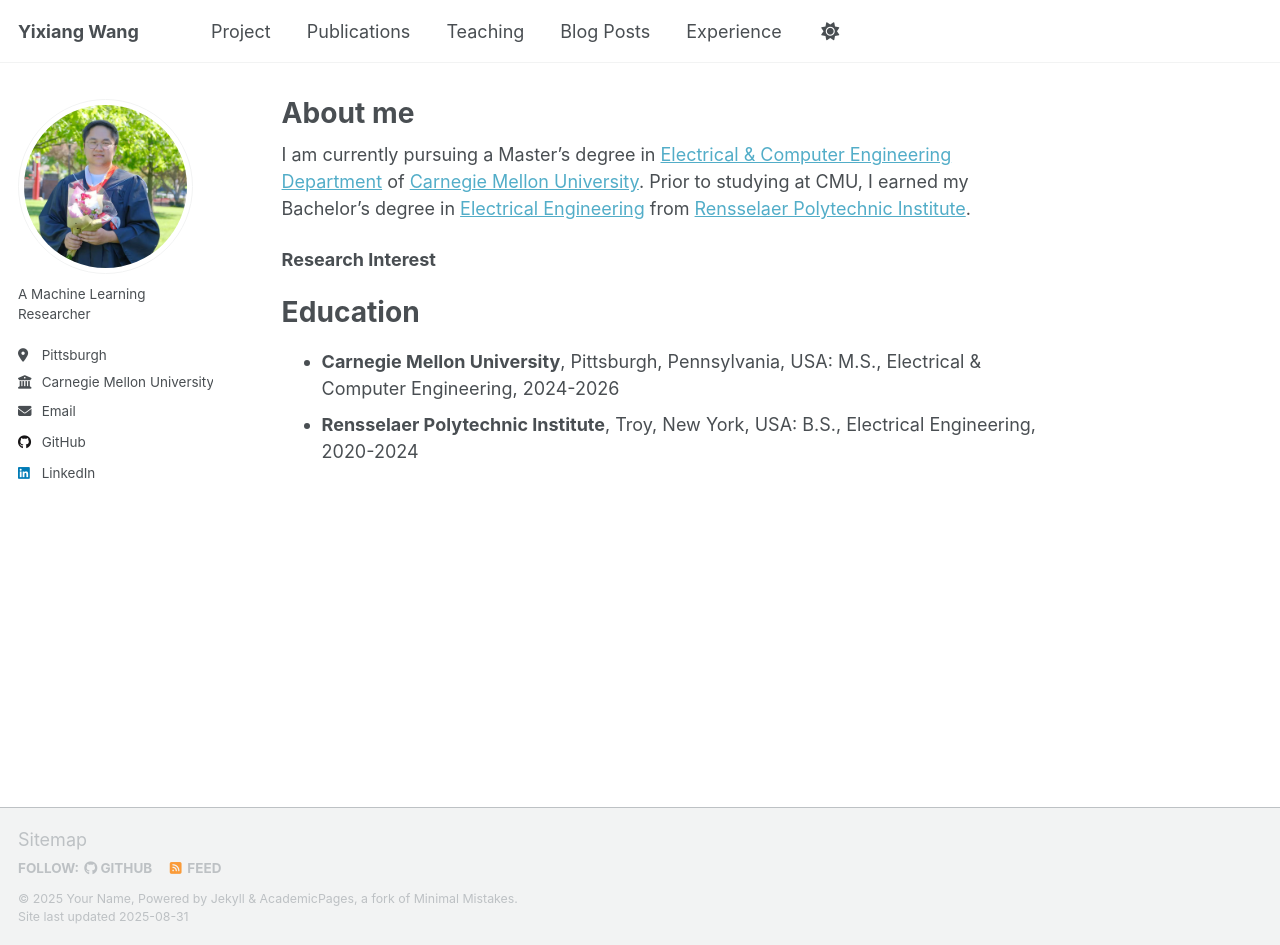
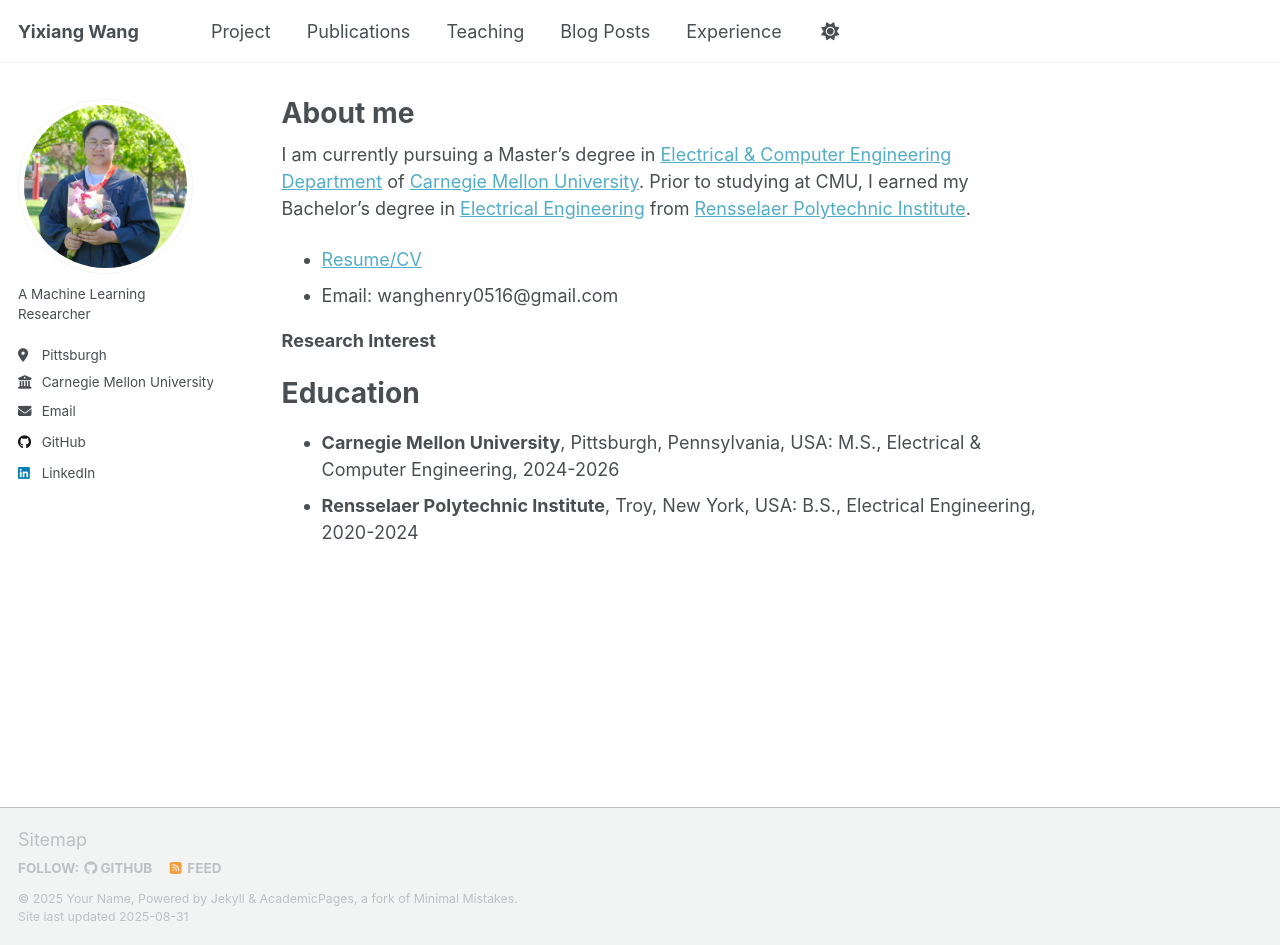
Before and after one commit to wangy8205165/wangy8205165.github.io, a Jekyll site: the page built from _pages/about.md, in a window 1280 px wide and 945 px high. Built offline with Jekyll 4.4.1, drawn with Linux system fonts in a browser that asks for light colours; a script that is not in the unit is left out.

Commit message:
add a resume link

```diff
--- a/_pages/about.md
+++ b/_pages/about.md
@@ -9,6 +9,8 @@ redirect_from:
 
 I am currently pursuing a Master’s degree in [Electrical & Computer Engineering Department](https://www.ece.cmu.edu/) of [Carnegie Mellon University](https://www.cmu.edu/). Prior to studying at CMU, I earned my Bachelor’s degree in [Electrical Engineering](https://ecse.rpi.edu/) from [Rensselaer Polytechnic Institute](https://www.rpi.edu/).
 
+- [Resume/CV](/files/resume.pdf)
+- Email: wanghenry0516@gmail.com
 
 **Research Interest**
 
```
Also changed, not shown: 1 other file.
